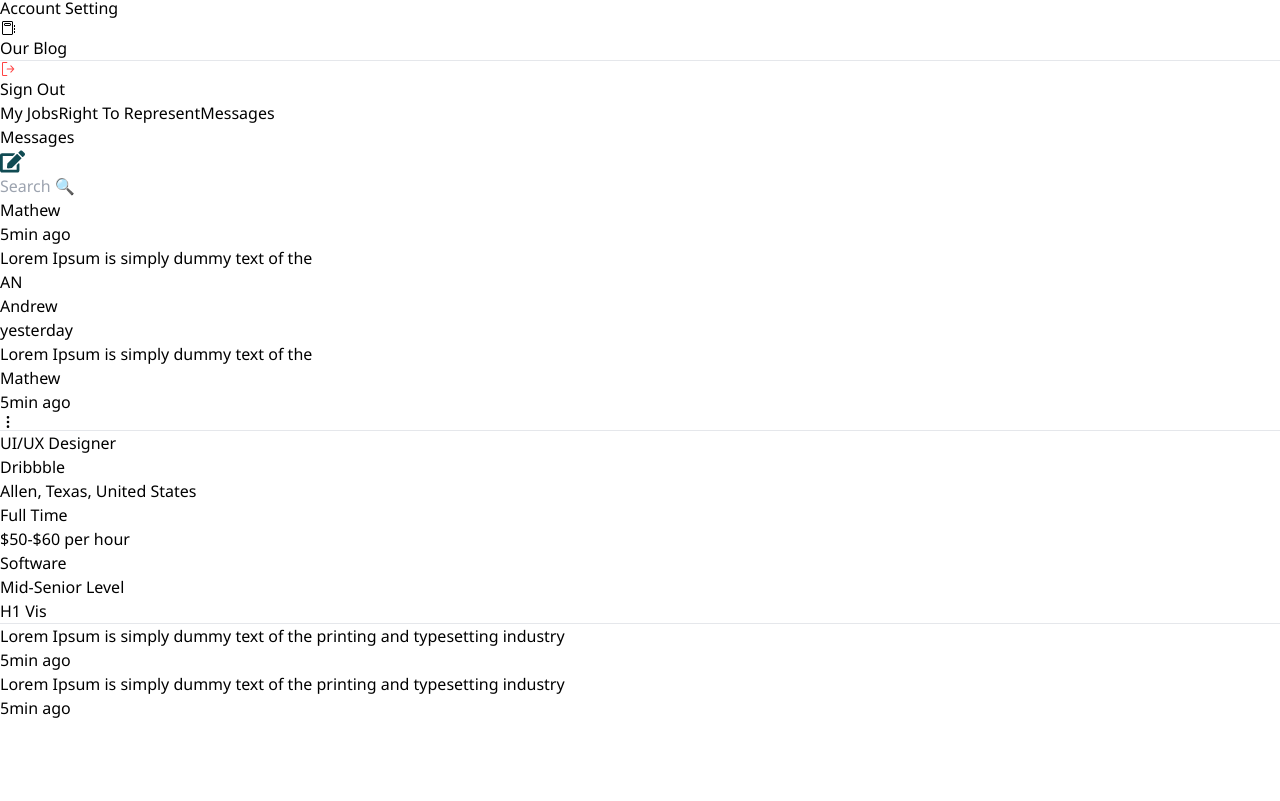
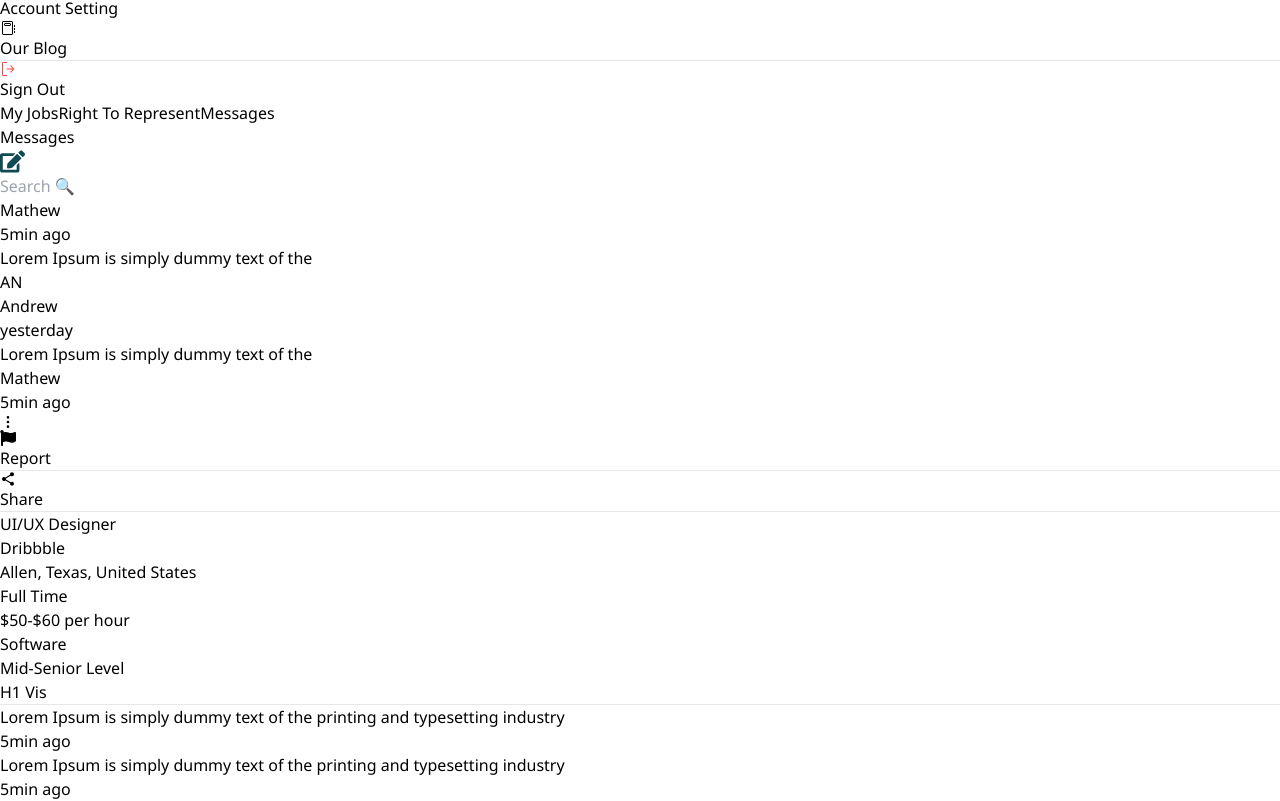
Before and after one commit to Sandeep1908/hirehour, a React (Vite) app: page /messages in a window 1280 px wide. Shown: the part 1008-1809 px from the top of the page. Before the commit the page ends 1728 px from the top, so only its background shows below. Built offline with nearby package versions, Linux system fonts and the light colour scheme.

Commit message:
feat(message): add share and report modal

```diff
--- a/src/pages/Messages/Message.tsx
+++ b/src/pages/Messages/Message.tsx
@@ -1,10 +1,14 @@
-import React from "react";
+import React, { useState } from "react";
 import { Link } from "react-router-dom";
 import { FaEdit } from 'react-icons/fa';
 import { HiOutlineDotsVertical } from "react-icons/hi";
-
+import { FaFlag } from "react-icons/fa";
+import { MdShare } from "react-icons/md";
 
 const Message : React.FC =()=>{
+
+    const [isShareModal,setIsShareModal]=useState<boolean>(false)
+    console.log(isShareModal);
     const titles = [
         {
             label:'My Jobs',
@@ -98,7 +102,7 @@ const Message : React.FC =()=>{
 
 
                                     {/* Right side  */}
-                            <div className="w-full h-full p-5    ">
+                            <div className="w-full h-full p-5 relative    ">
                                     <div className="  flex justify-between items-center">
                                         <div className="w-full flex  justify-center items-center space-x-3">
 
@@ -118,7 +122,32 @@ const Message : React.FC =()=>{
 
                                         </div>
 
-                                        <HiOutlineDotsVertical />
+
+                                    <div className="relative ">
+                                    <HiOutlineDotsVertical onClick={()=>setIsShareModal(!isShareModal)} />
+
+                                        {/* three dot menu  */}
+
+                                        <div className={`w-36  p-3 bg-[#FFFFFF] shadow-md absolute top-9 rounded-lg flex flex-col space-y-5 transition-all duration-300 ${isShareModal ? 'opacity-1 translate-y-[-10px]' : 'opacity-0 z-[-300]'}`}>
+
+                                            <div className="flex space-x-3 items-center">
+                                            <FaFlag />
+                                            <p>Report</p>
+                                            </div>
+
+                                        <hr />
+                                            <div className="flex space-x-3 items-center">
+                                            <MdShare />
+
+                                            <p>Share</p>
+                                            </div>
+
+
+
+                                        </div>
+                                 </div>
+
+
 
 
 
```
